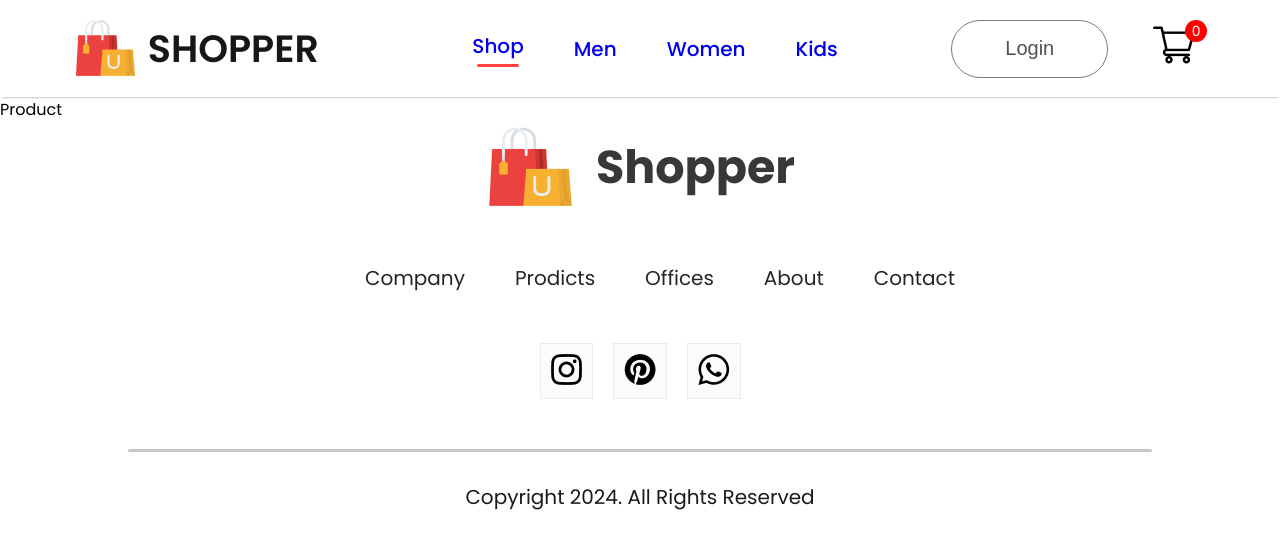
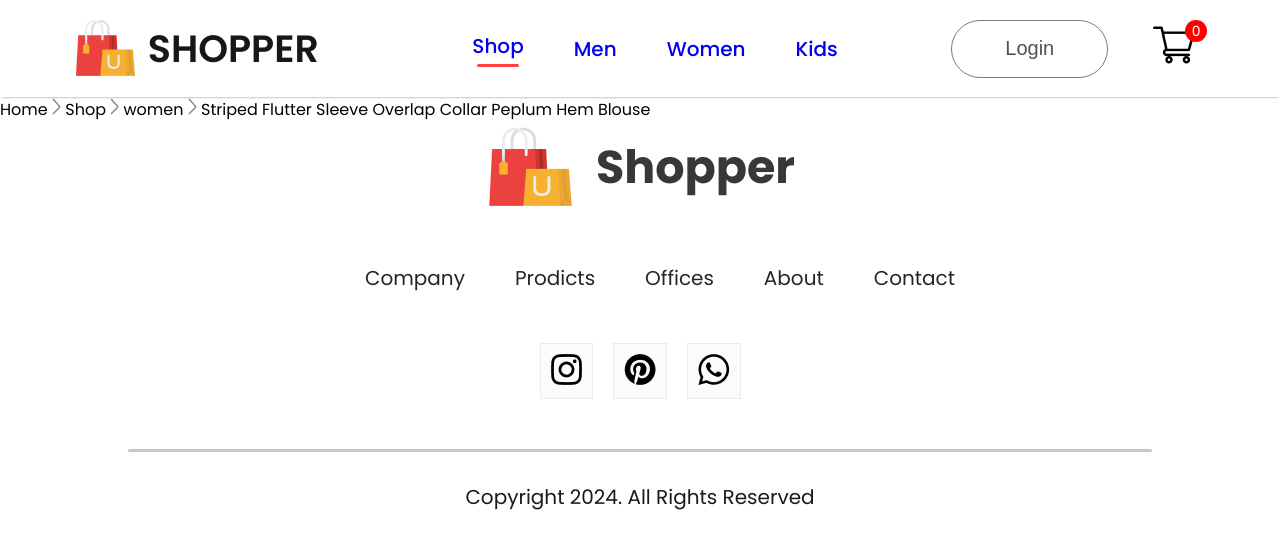
Before and after one commit to yuronn5/e-commerce_shop, a React (Create React App) app: page /product/1 in a window 1280 px wide. Shown: the top 548 px of the page. Built offline with nearby package versions, Linux system fonts and the light colour scheme.

Commit message:
breadcrumbs creation (for product comp)

```diff
--- /dev/null
+++ b/src/Components/Breadcrumbs/Breadcrumbs.jsx
@@ -0,0 +1,15 @@
+import React from 'react';
+import './Breadcrumbs.css';
+import arrow_icon from '../Assets/breadcrum_arrow.png';
+
+const Breadcrumbs = (props) => {
+    const {product} = props;
+
+  return (
+    <div className='breadcrumbs'>
+        Home <img src={arrow_icon} alt="" /> Shop <img src={arrow_icon} alt="" /> {product.category} <img src={arrow_icon} alt="" /> {product.name}
+    </div>
+  );
+}
+
+export default Breadcrumbs
--- a/src/Components/Item/Item.jsx
+++ b/src/Components/Item/Item.jsx
@@ -1,10 +1,11 @@
 import React from 'react';
 import './Item.css';
+import { Link } from 'react-router-dom';
 
 const Item = (props) => {
   return (
     <div className='item'>
-        <img src={props.image} alt='' />
+        <Link to={`/product/${props.id}`}><img src={props.image} alt='' /></Link>
         <p>{props.name}</p>
         <div className="item-prices">
             <div className="item-price-new">
--- a/src/Pages/Product.jsx
+++ b/src/Pages/Product.jsx
@@ -1,8 +1,19 @@
-import React from 'react'
+import React from 'react';
+import { useContext } from 'react';
+import { ShopContext } from '../Context/ShopContext';
+import { useParams } from 'react-router-dom';
+import Breadcrumbs from '../Components/Breadcrumbs/Breadcrumbs';
 
 const Product = () => {
+  const {all_product} = useContext(ShopContext);
+  const {productId} = useParams();
+
+  const product = all_product.find((e) => e.id === Number(productId));
+
   return (
-    <div>Product</div>
+    <div className='product'>
+      <Breadcrumbs product={product} />
+    </div>
   )
 }
 
```
Also changed, not shown: src/Components/Breadcrumbs/Breadcrumbs.css (added).
